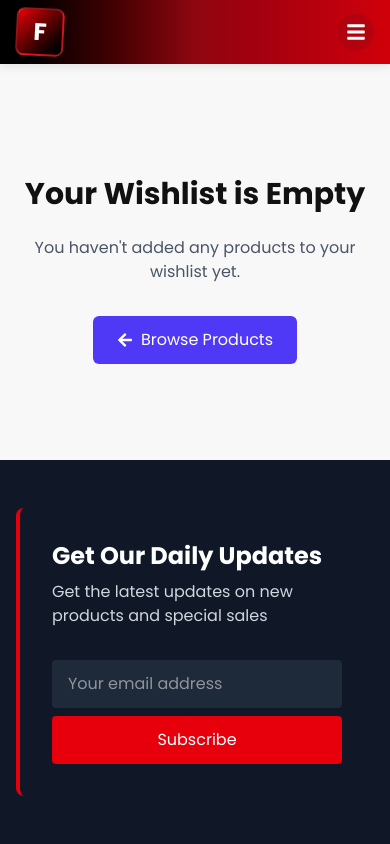
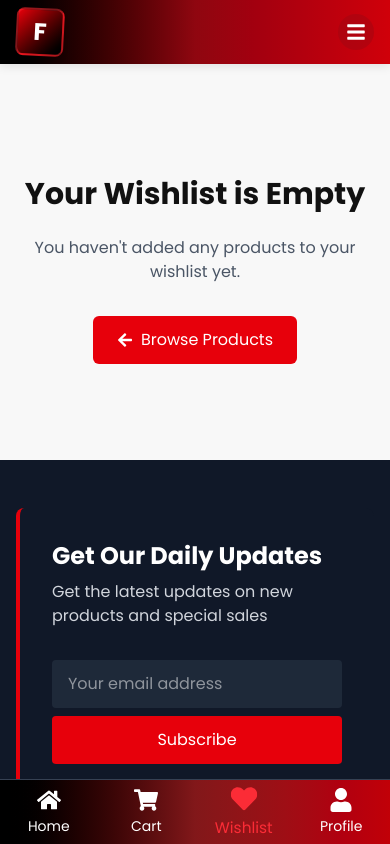
Before and after one commit to ChikamsoChidebe/Francify-Online-Store, a React (Vite) app: page /wishlist in a window 390 px wide. Shown: the top 844 px of the page. Built offline with nearby package versions, Linux system fonts and the light colour scheme.

Commit message:
BottomNavBar

```diff
--- a/src/App.jsx
+++ b/src/App.jsx
@@ -7,6 +7,7 @@ import { useAuth } from './context/AuthContext';
 // Layout Components
 import Header from './components/Header';
 import Footer from './components/Footer';
+import BottomNavBar from './components/BottomNavBar';
 
 // Pages
 import AdminPage from './pages/AdminPage';
@@ -114,6 +115,7 @@ function App() {
               </Routes>
             </main>
             <Footer />
+            <BottomNavBar />
           </div>
         </CartProvider>
       </AuthProvider>
--- /dev/null
+++ b/src/components/BottomNavBar.jsx
@@ -0,0 +1,46 @@
+import React from 'react';
+import { Link, useLocation } from 'react-router-dom';
+import { FaHome, FaShoppingCart, FaHeart, FaUser } from 'react-icons/fa';
+
+const BottomNavBar = () => {
+  const location = useLocation();
+
+  const navItems = [
+    { name: 'Home', path: '/', icon: <FaHome size={24} /> },
+    { name: 'Cart', path: '/cart', icon: <FaShoppingCart size={24} /> },
+    { name: 'Wishlist', path: '/wishlist', icon: <FaHeart size={24} /> },
+    { name: 'Profile', path: '/profile', icon: <FaUser size={24} /> },
+  ];
+
+  return (
+    <nav
+      className="fixed bottom-0 left-0 right-0 z-50 block md:hidden bg-gradient-to-r from-black via-red-900 to-red-700 backdrop-blur-md border-t border-gray-700 animate-slideIn"
+      aria-label="Bottom navigation"
+    >
+      <ul className="flex justify-around max-w-md mx-auto">
+        {navItems.map(({ name, path, icon }) => {
+          const isActive = location.pathname === path;
+          return (
+            <li key={name} className="flex-1">
+              <Link
+                to={path}
+                aria-label={name}
+                className={
+                  "flex flex-col items-center justify-center py-2 text-sm transition-transform duration-300 " +
+                  (isActive
+                    ? "text-red-500 scale-110"
+                    : "text-white hover:text-red-500 hover:scale-110")
+                }
+              >
+                {icon}
+                <span className="mt-1">{name}</span>
+              </Link>
+            </li>
+          );
+        })}
+      </ul>
+    </nav>
+  );
+};
+
+export default BottomNavBar;
--- a/src/pages/WishlistPage.jsx
+++ b/src/pages/WishlistPage.jsx
@@ -21,7 +21,7 @@ const WishlistPage = () => {
           </p>
           <Link
             to="/products"
-            className="inline-flex items-center bg-indigo-600 text-white px-6 py-3 rounded-md hover:bg-indigo-700 transition"
+            className="inline-flex items-center bg-red-600 text-white px-6 py-3 rounded-md hover:bg-red-700 transition"
           >
             <FaArrowLeft className="mr-2" /> Browse Products
           </Link>
@@ -66,7 +66,7 @@ const WishlistPage = () => {
                     </div>
                     <div className="ml-4">
                       <div className="text-sm font-medium text-gray-900">
-                        <Link to={`/products/${item.id}`} className="hover:text-indigo-600">
+                        <Link to={`/products/${item.id}`} className="hover:text-red-600">
                           {item.name}
                         </Link>
                       </div>
@@ -88,7 +88,7 @@ const WishlistPage = () => {
                   <div className="flex justify-end space-x-2">
                     <button
                       onClick={() => handleAddToCart(item)}
-                      className="text-indigo-600 hover:text-indigo-900 flex items-center"
+                      className="text-red-600 hover:text-red-900 flex items-center"
                     >
                       <FaShoppingCart className="mr-1" /> Add to Cart
                     </button>
@@ -109,7 +109,7 @@ const WishlistPage = () => {
       <div className="mt-8 flex justify-between">
         <Link
           to="/products"
-          className="inline-flex items-center text-indigo-600 hover:text-indigo-800"
+          className="inline-flex items-center text-red-600 hover:text-red-800"
         >
           <FaArrowLeft className="mr-2" /> Continue Shopping
         </Link>
@@ -122,7 +122,7 @@ const WishlistPage = () => {
                 removeFromWishlist(item.id);
               });
             }}
-            className="bg-indigo-600 text-white px-6 py-2 rounded-md hover:bg-indigo-700 transition"
+            className="bg-red-600 text-white px-6 py-2 rounded-md hover:bg-red-700 transition"
           >
             Add All to Cart
           </button>
```
